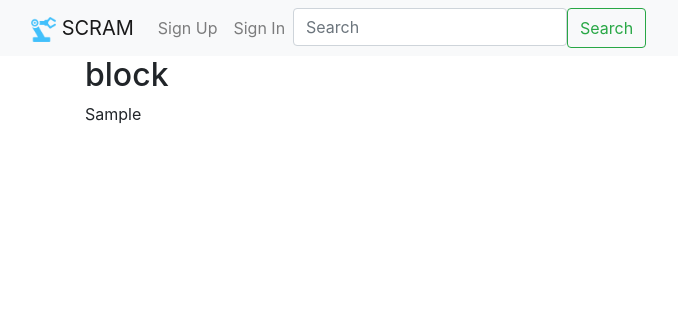
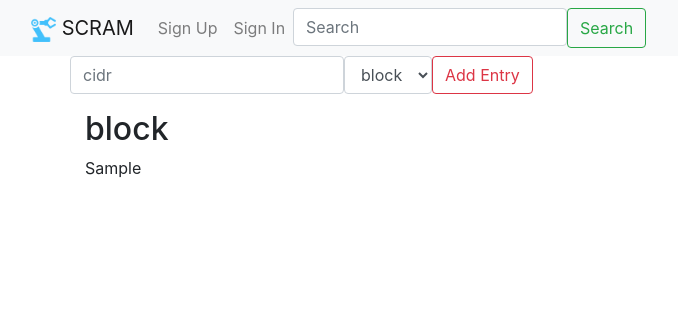
Before and after one commit to esnet-security/SCRAM, a Django app: page / in a window 1280 px wide. Shown: the top 316 px of the page, without its empty margins (0-678 px from the left). Run offline with Django 3.2, Linux system fonts and the light colour scheme; data comes from the database, SQL or seed files in the repository; tables that the repository leaves empty hold one stand-in row (values such as "Sample post"); some libraries are stand-ins or nearby versions.

Commit message:
feat(add): create form to add an entry from the WUI

```diff
--- a/scram/templates/route_manager/home.html
+++ b/scram/templates/route_manager/home.html
@@ -2,14 +2,32 @@
 
 {% block content %}
   <div class="row">
+    <form class="form-inline" action="/api/entrys/" method="post">
+      {% csrf_token %}
+      <div class="form-group mb-2">
+        <input class="form-control mb-2" name="route" placeholder="cidr" type="text">
+        <select class="form-control mb-2" name="actiontype">
+          {% for at in Actiontypes %}
+            {% if at.available %}
+              <option>{{ at }}</option>
+            {% endif %}
+          {% endfor %}
+        </select>
+        <button class="btn btn-outline-danger mb-2" type="submit">Add Entry</button>
+      </div>
+    </form>
+  </div>
+  <div class="row">
     {% for actiontype in Actiontypes %}
       <div class="col">
+        {% if actiontype.available %}
         <h2>{{ actiontype.name }}</h2>
           {% for entry in Entries %}
             {% if actiontype.name|lower == entry.actiontype|lower %}
               <p>{{ entry.route }}</p>
             {% endif %}
           {% endfor %}
+        {% endif %}
       </div>
     {% endfor %}
   </div>
```
